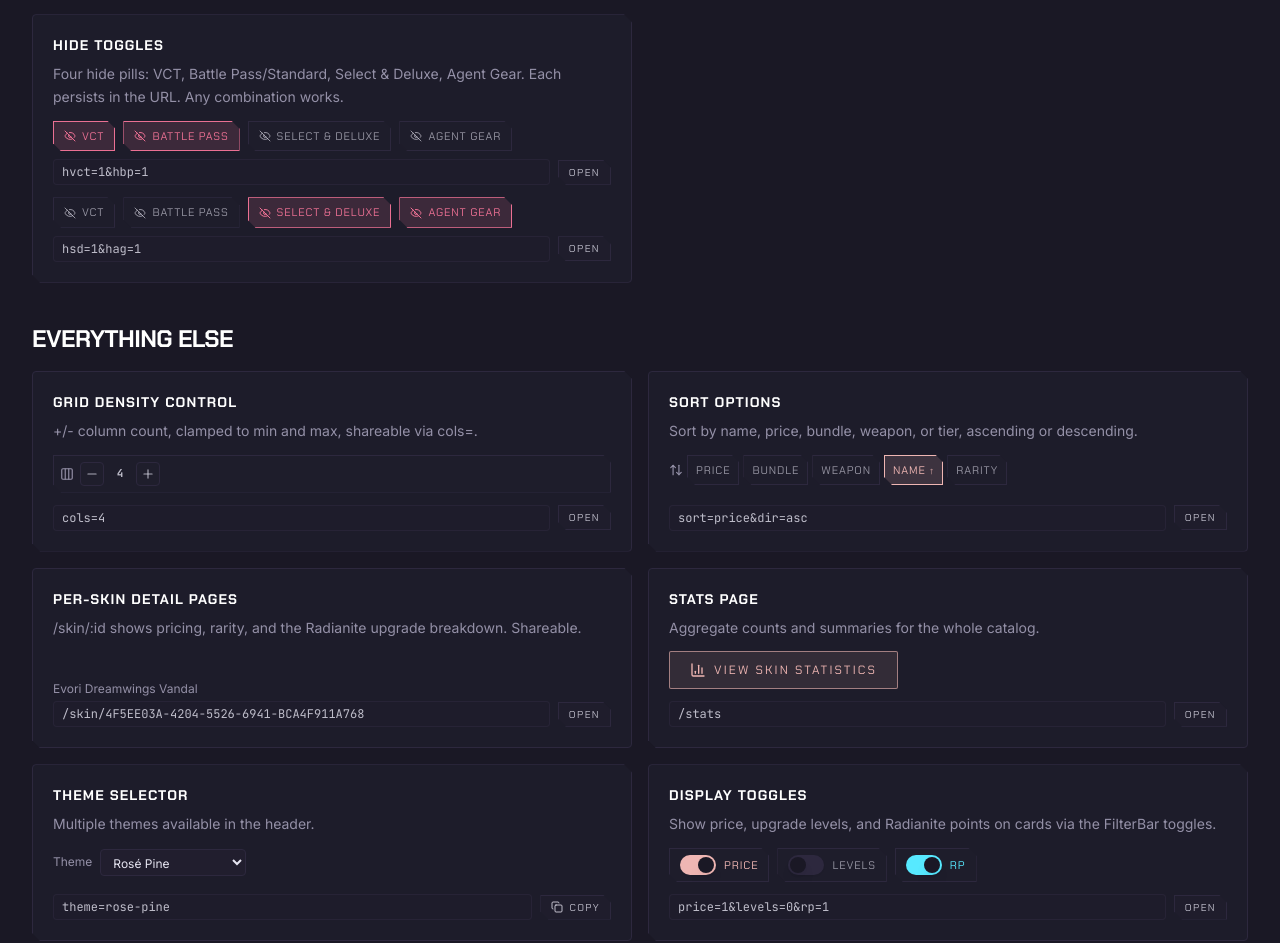
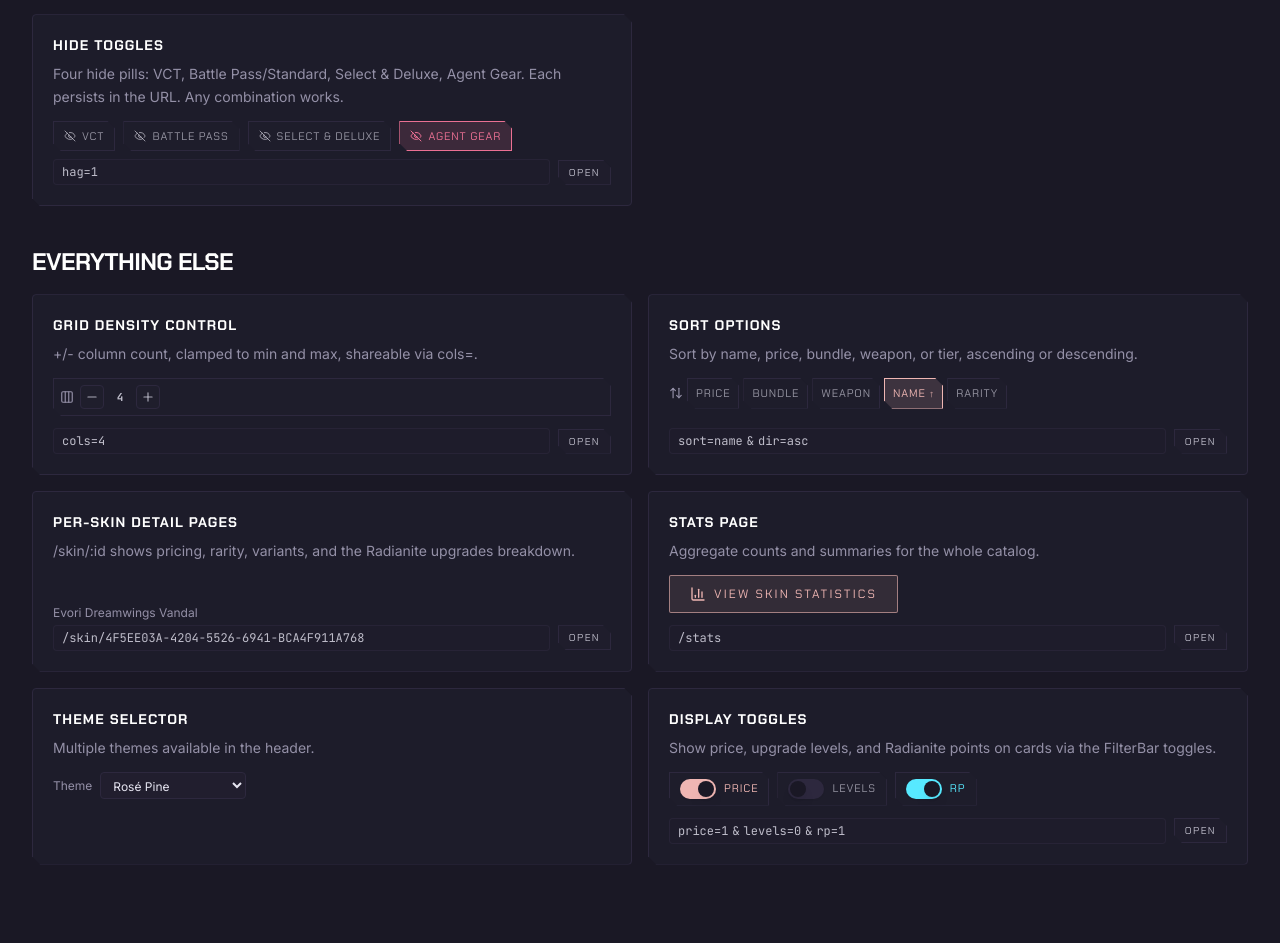
Before and after one commit to fr0gtastic/SkinHall, a React (Vite) app: page /guide in a window 1280 px wide. Shown: the part 1476-2419 px from the top of the page. Built offline with nearby package versions, Linux system fonts and the light colour scheme.

Commit message:
feat: make Guide page pills and monocode examples dynamic

```diff
--- a/src/pages/Guide.jsx
+++ b/src/pages/Guide.jsx
@@ -42,6 +42,11 @@ function Card({ title, desc, example }) {
   );
 }
 
+function spacedAmps(text) {
+  return String(text).split("&").reduce((acc, part, i) =>
+    i === 0 ? [part] : [...acc, <span key={i} className="mx-1">&</span>, part], []);
+}
+
 function Section({ title, children }) {
   return (
     <section className="mt-10">
@@ -52,13 +57,15 @@ function Section({ title, children }) {
 }
 
 export default function Guide() {
-  const [hides, setHides] = useState({ vct: false, bp: false, sd: false, ag: false, nm: false });
+  const [hides, setHides] = useState({ vct: false, bp: false, sd: false, ag: true, nm: true });
   const toggleHide = (key) => setHides((h) => ({ ...h, [key]: !h[key] }));
+  const hideCode = [hides.vct && "hvct=1", hides.bp && "hbp=1", hides.sd && "hsd=1", hides.ag && "hag=1"].filter(Boolean).join("&");
   const [cols, setCols] = useState(4);
   const [sortKey, setSortKey] = useState("name");
   const [sortDir, setSortDir] = useState("asc");
   const [disp, setDisp] = useState({ price: true, levels: false, rp: true });
   const toggleDisp = (k) => setDisp((d) => ({ ...d, [k]: !d[k] }));
+  const dispCode = `price=${disp.price ? 1 : 0}&levels=${disp.levels ? 1 : 0}&rp=${disp.rp ? 1 : 0}`;
   const setSort = (key) => {
     if (sortKey === key) setSortDir((d) => (d === "asc" ? "desc" : "asc"));
     else { setSortKey(key); setSortDir("asc"); }
@@ -126,7 +133,7 @@ export default function Guide() {
             <p className="mt-2 text-sm leading-relaxed text-muted-foreground">Every filter, sort, toggle, search term, and grid density lives in the URL. Share a link and the recipient sees the exact same view.</p>
             <p className="mt-3 text-xs text-muted-foreground">Exclusive skins sorted by price ascending</p>
             <div className="mt-auto flex items-center gap-2 pt-3">
-              <code className="flex-1 rounded border border-border/60 bg-card/30 px-2 py-1 font-mono text-xs text-foreground/80">/?rarity=exclusive&sort=price&dir=asc</code>
+              <code className="flex-1 rounded border border-border/60 bg-card/30 px-2 py-1 font-mono text-xs text-foreground/80">{spacedAmps("/?rarity=exclusive&sort=price&dir=asc")}</code>
               <Link to="/?rarity=exclusive&sort=price&dir=asc" className="inline-flex items-center gap-1.5 border border-border bg-card/60 px-2.5 py-1 font-display text-[10px] uppercase tracking-[0.14em] text-foreground/80 transition-colors hover:border-primary hover:text-primary v-cut-sm">
                 Open
               </Link>
@@ -164,8 +171,8 @@ export default function Guide() {
               </NmPill>
             </div>
             <div className="mt-auto flex items-center gap-2 pt-3">
-              <code className="flex-1 rounded border border-border/60 bg-card/30 px-2 py-1 font-mono text-xs text-foreground/80">nm=1</code>
-              <Link to="/?nm=1" className="inline-flex items-center gap-1.5 border border-border bg-card/60 px-2.5 py-1 font-display text-[10px] uppercase tracking-[0.14em] text-foreground/80 transition-colors hover:border-primary hover:text-primary v-cut-sm">
+              <code className="flex-1 rounded border border-border/60 bg-card/30 px-2 py-1 font-mono text-xs text-foreground/80">{hides.nm ? "nm=1" : "nm=0"}</code>
+              <Link to={hides.nm ? "/?nm=1" : "/?nm=0"} className="inline-flex items-center gap-1.5 border border-border bg-card/60 px-2.5 py-1 font-display text-[10px] uppercase tracking-[0.14em] text-foreground/80 transition-colors hover:border-primary hover:text-primary v-cut-sm">
                 Open
               </Link>
             </div>
@@ -174,26 +181,14 @@ export default function Guide() {
             <h3 className="font-display text-sm font-bold uppercase tracking-[0.08em] text-white">Hide toggles</h3>
             <p className="mt-2 text-sm leading-relaxed text-muted-foreground">Four hide pills: VCT, Battle Pass/Standard, Select &amp; Deluxe, Agent Gear. Each persists in the URL. Any combination works.</p>
             <div className="mt-3 flex flex-wrap items-center gap-2">
-              <HidePill active={true} onClick={() => {}} icon={EyeOff}>VCT</HidePill>
-              <HidePill active={true} onClick={() => {}} icon={EyeOff}>Battle Pass</HidePill>
-              <HidePill active={false} onClick={() => {}} icon={EyeOff}>Select &amp; Deluxe</HidePill>
-              <HidePill active={false} onClick={() => {}} icon={EyeOff}>Agent Gear</HidePill>
-            </div>
-            <div className="mt-2 flex items-center gap-2">
-              <code className="flex-1 rounded border border-border/60 bg-card/30 px-2 py-1 font-mono text-xs text-foreground/80">hvct=1&hbp=1</code>
-              <Link to="/?hvct=1&hbp=1" className="inline-flex items-center gap-1.5 border border-border bg-card/60 px-2.5 py-1 font-display text-[10px] uppercase tracking-[0.14em] text-foreground/80 transition-colors hover:border-primary hover:text-primary v-cut-sm">
-                Open
-              </Link>
-            </div>
-            <div className="mt-3 flex flex-wrap items-center gap-2">
-              <HidePill active={false} onClick={() => {}} icon={EyeOff}>VCT</HidePill>
-              <HidePill active={false} onClick={() => {}} icon={EyeOff}>Battle Pass</HidePill>
-              <HidePill active={true} onClick={() => {}} icon={EyeOff}>Select &amp; Deluxe</HidePill>
-              <HidePill active={true} onClick={() => {}} icon={EyeOff}>Agent Gear</HidePill>
+              <HidePill active={hides.vct} onClick={() => toggleHide("vct")} icon={EyeOff}>VCT</HidePill>
+              <HidePill active={hides.bp} onClick={() => toggleHide("bp")} icon={EyeOff}>Battle Pass</HidePill>
+              <HidePill active={hides.sd} onClick={() => toggleHide("sd")} icon={EyeOff}>Select &amp; Deluxe</HidePill>
+              <HidePill active={hides.ag} onClick={() => toggleHide("ag")} icon={EyeOff}>Agent Gear</HidePill>
             </div>
             <div className="mt-auto flex items-center gap-2 pt-2">
-              <code className="flex-1 rounded border border-border/60 bg-card/30 px-2 py-1 font-mono text-xs text-foreground/80">hsd=1&hag=1</code>
-              <Link to="/?hsd=1&hag=1" className="inline-flex items-center gap-1.5 border border-border bg-card/60 px-2.5 py-1 font-display text-[10px] uppercase tracking-[0.14em] text-foreground/80 transition-colors hover:border-primary hover:text-primary v-cut-sm">
+              <code className="flex-1 rounded border border-border/60 bg-card/30 px-2 py-1 font-mono text-xs text-foreground/80">{spacedAmps(hideCode || "(none)")}</code>
+              <Link to={hideCode ? `/?${hideCode}` : "/"} className="inline-flex items-center gap-1.5 border border-border bg-card/60 px-2.5 py-1 font-display text-[10px] uppercase tracking-[0.14em] text-foreground/80 transition-colors hover:border-primary hover:text-primary v-cut-sm">
                 Open
               </Link>
             </div>
@@ -214,8 +209,8 @@ export default function Guide() {
               </button>
             </div>
             <div className="mt-auto flex items-center gap-2 pt-3">
-              <code className="flex-1 rounded border border-border/60 bg-card/30 px-2 py-1 font-mono text-xs text-foreground/80">cols=4</code>
-              <Link to="/?cols=4" className="inline-flex items-center gap-1.5 border border-border bg-card/60 px-2.5 py-1 font-display text-[10px] uppercase tracking-[0.14em] text-foreground/80 transition-colors hover:border-primary hover:text-primary v-cut-sm">
+              <code className="flex-1 rounded border border-border/60 bg-card/30 px-2 py-1 font-mono text-xs text-foreground/80">cols={cols}</code>
+              <Link to={`/?cols=${cols}`} className="inline-flex items-center gap-1.5 border border-border bg-card/60 px-2.5 py-1 font-display text-[10px] uppercase tracking-[0.14em] text-foreground/80 transition-colors hover:border-primary hover:text-primary v-cut-sm">
                 Open
               </Link>
             </div>
@@ -239,15 +234,15 @@ export default function Guide() {
               ))}
             </div>
             <div className="mt-auto flex items-center gap-2 pt-3">
-              <code className="flex-1 rounded border border-border/60 bg-card/30 px-2 py-1 font-mono text-xs text-foreground/80">sort=price&dir=asc</code>
-              <Link to="/?sort=price&dir=asc" className="inline-flex items-center gap-1.5 border border-border bg-card/60 px-2.5 py-1 font-display text-[10px] uppercase tracking-[0.14em] text-foreground/80 transition-colors hover:border-primary hover:text-primary v-cut-sm">
+              <code className="flex-1 rounded border border-border/60 bg-card/30 px-2 py-1 font-mono text-xs text-foreground/80">{spacedAmps(`sort=${sortKey}&dir=${sortDir}`)}</code>
+              <Link to={`/?sort=${sortKey}&dir=${sortDir}`} className="inline-flex items-center gap-1.5 border border-border bg-card/60 px-2.5 py-1 font-display text-[10px] uppercase tracking-[0.14em] text-foreground/80 transition-colors hover:border-primary hover:text-primary v-cut-sm">
                 Open
               </Link>
             </div>
           </div>
           <div className="flex h-full flex-col rounded-lg border border-border bg-card/60 p-5 v-cut-sm">
             <h3 className="font-display text-sm font-bold uppercase tracking-[0.08em] text-white">Per-skin detail pages</h3>
-            <p className="mt-2 text-sm leading-relaxed text-muted-foreground">/skin/:id shows pricing, rarity, and the Radianite upgrade breakdown. Shareable.</p>
+            <p className="mt-2 text-sm leading-relaxed text-muted-foreground">/skin/:id shows pricing, rarity, variants, and the Radianite upgrades breakdown.</p>
             <div className="mt-auto pt-3">
               <p className="mb-1 text-xs text-muted-foreground">Evori Dreamwings Vandal</p>
               <div className="flex items-center gap-2">
@@ -280,10 +275,6 @@ export default function Guide() {
             <div className="mt-3">
               <ThemeSelector />
             </div>
-            <div className="mt-auto flex items-center gap-2 pt-3">
-              <code className="flex-1 rounded border border-border/60 bg-card/30 px-2 py-1 font-mono text-xs text-foreground/80">theme=rose-pine</code>
-              <CopyBtn text="theme=rose-pine" />
-            </div>
           </div>
           <div className="flex h-full flex-col rounded-lg border border-border bg-card/60 p-5 v-cut-sm">
             <h3 className="font-display text-sm font-bold uppercase tracking-[0.08em] text-white">Display toggles</h3>
@@ -303,8 +294,8 @@ export default function Guide() {
               </label>
             </div>
             <div className="mt-auto flex items-center gap-2 pt-3">
-              <code className="flex-1 rounded border border-border/60 bg-card/30 px-2 py-1 font-mono text-xs text-foreground/80">price=1&levels=0&rp=1</code>
-              <Link to="/?price=1&levels=0&rp=1" className="inline-flex items-center gap-1.5 border border-border bg-card/60 px-2.5 py-1 font-display text-[10px] uppercase tracking-[0.14em] text-foreground/80 transition-colors hover:border-primary hover:text-primary v-cut-sm">
+              <code className="flex-1 rounded border border-border/60 bg-card/30 px-2 py-1 font-mono text-xs text-foreground/80">{spacedAmps(dispCode)}</code>
+              <Link to={`/?${dispCode}`} className="inline-flex items-center gap-1.5 border border-border bg-card/60 px-2.5 py-1 font-display text-[10px] uppercase tracking-[0.14em] text-foreground/80 transition-colors hover:border-primary hover:text-primary v-cut-sm">
                 Open
               </Link>
             </div>
```
